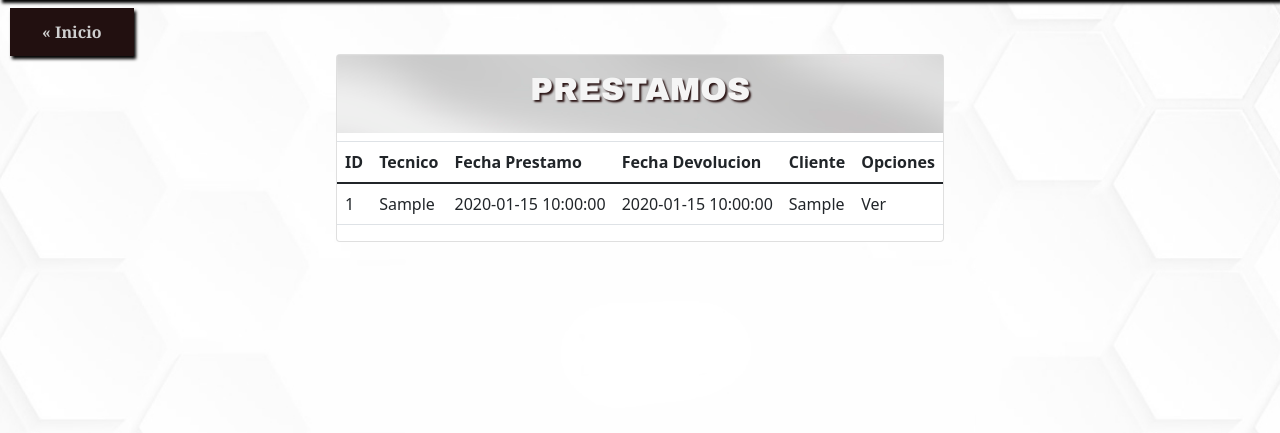
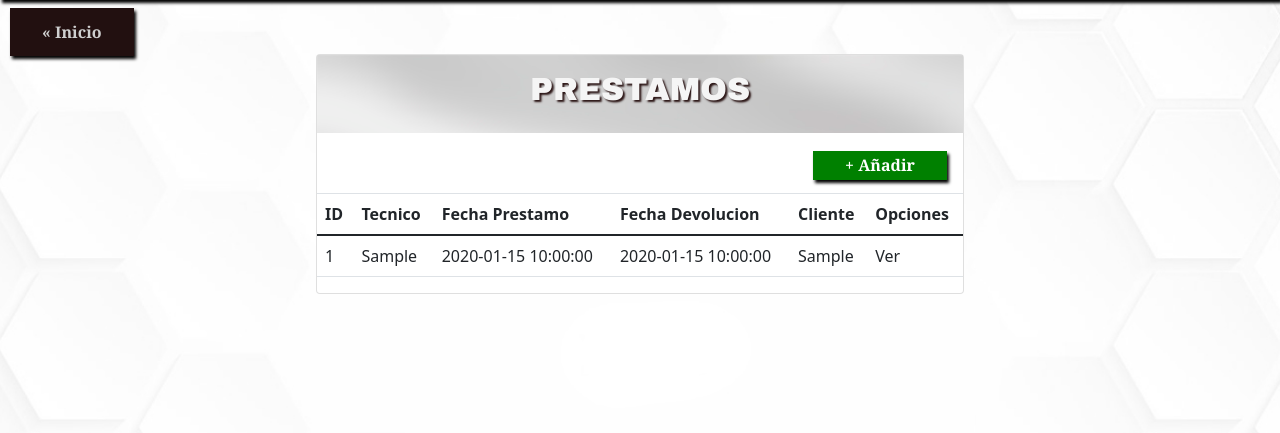
Before and after one commit to oskarkoto/salvavidas_prestamos_devoluciones, a PHP site: page /?c=detalleAllPrestamo in a window 1280 px wide. Shown: the part 56-489 px from the top of the page. Run offline with PHP 8.4, Linux system fonts and the light colour scheme; tables that the repository leaves empty hold one stand-in row (values such as "Sample post"); some libraries are stand-ins or nearby versions.

Commit message:
update view button

```diff
--- a/css/style1.css
+++ b/css/style1.css
@@ -5,6 +5,25 @@
 #ListaCompleta{
     margin-top: 10px;
 }
+
+#ListaCompleta #Add{
+    padding: 1rem;
+}
+
+
+#ListaCompleta .add{
+    margin-left: 30rem;
+    margin-right: 0px;
+    padding: 0.2rem 2rem;
+    text-align: right;
+    background: green;
+    color: #fff;
+    text-decoration: none;
+    width: 50%;
+    box-shadow: 2px 3px 3px black;
+    font-family: "Georgia";
+    font-weight: bold;
+ }
 
 #tablaLista{
     margin: auto;
--- a/view/verAllDevolucion.php
+++ b/view/verAllDevolucion.php
@@ -6,7 +6,9 @@
     <div class="card-title">
         <h2> DEVOLUCIONES</h2>
     </div>
-
+    <div class="card-subtitle" id="Add">
+        <a href="index.php" class="add">+ Añadir</a>
+    </div>
     <table class="table">
         <thead>
             <tr>
--- a/view/verAllPrestamo.php
+++ b/view/verAllPrestamo.php
@@ -6,7 +6,9 @@
     <div class="card-title">
         <h2> PRESTAMOS</h2>
     </div>
-
+    <div class="card-subtitle" id="Add">
+        <a href="index.php" class="add">+ Añadir</a>
+    </div>
     <table class="table">
         <thead>
             <tr>
--- a/view/verAllReporte.php
+++ b/view/verAllReporte.php
@@ -6,7 +6,9 @@
     <div class="card-title">
         <h2> REPORTES</h2>
     </div>
-
+    <div class="card-subtitle" id="Add">
+        <a href="index.php" class="add">+ Añadir</a>
+    </div>
     <table class="table">
         <thead>
             <tr>
```
